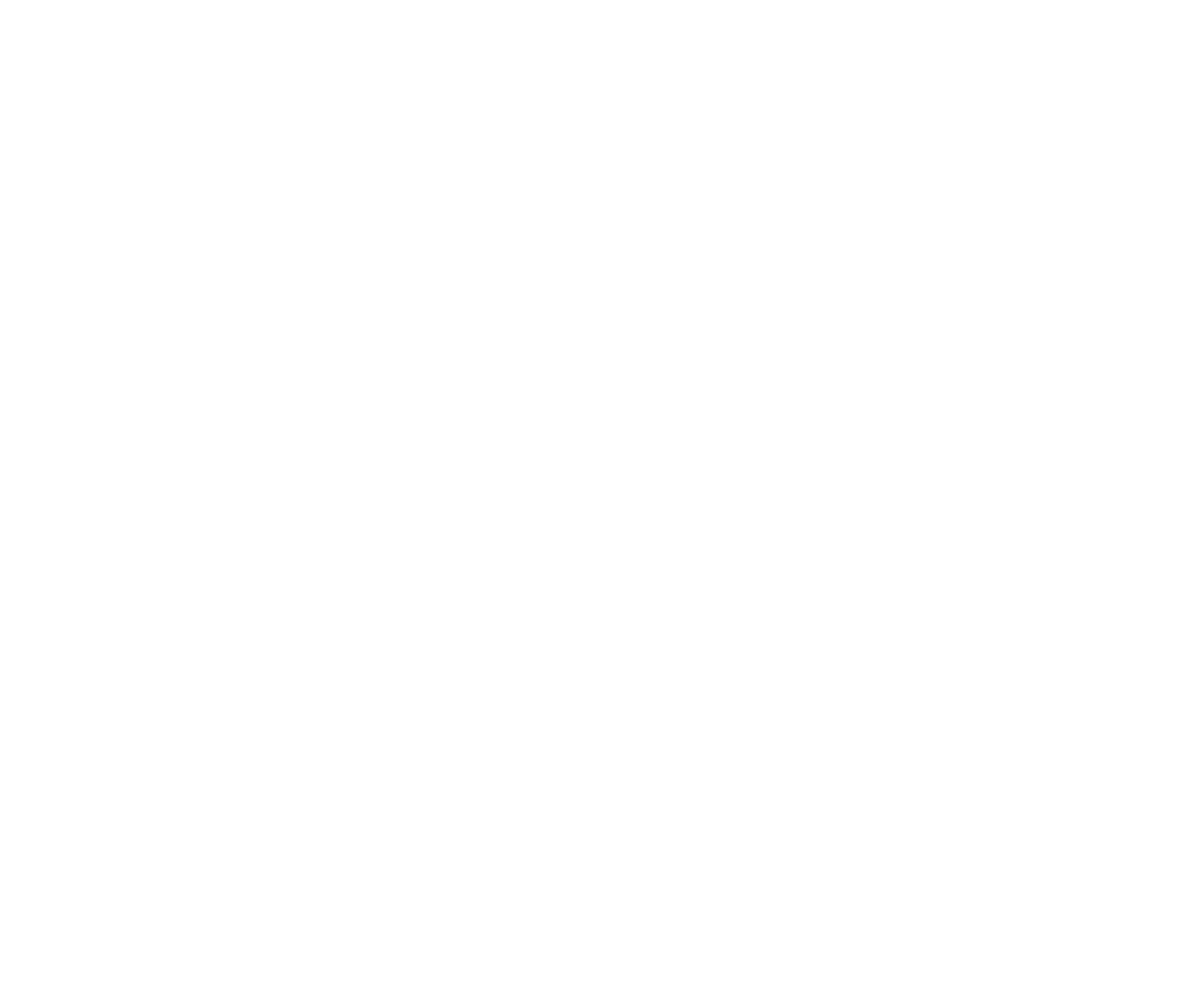
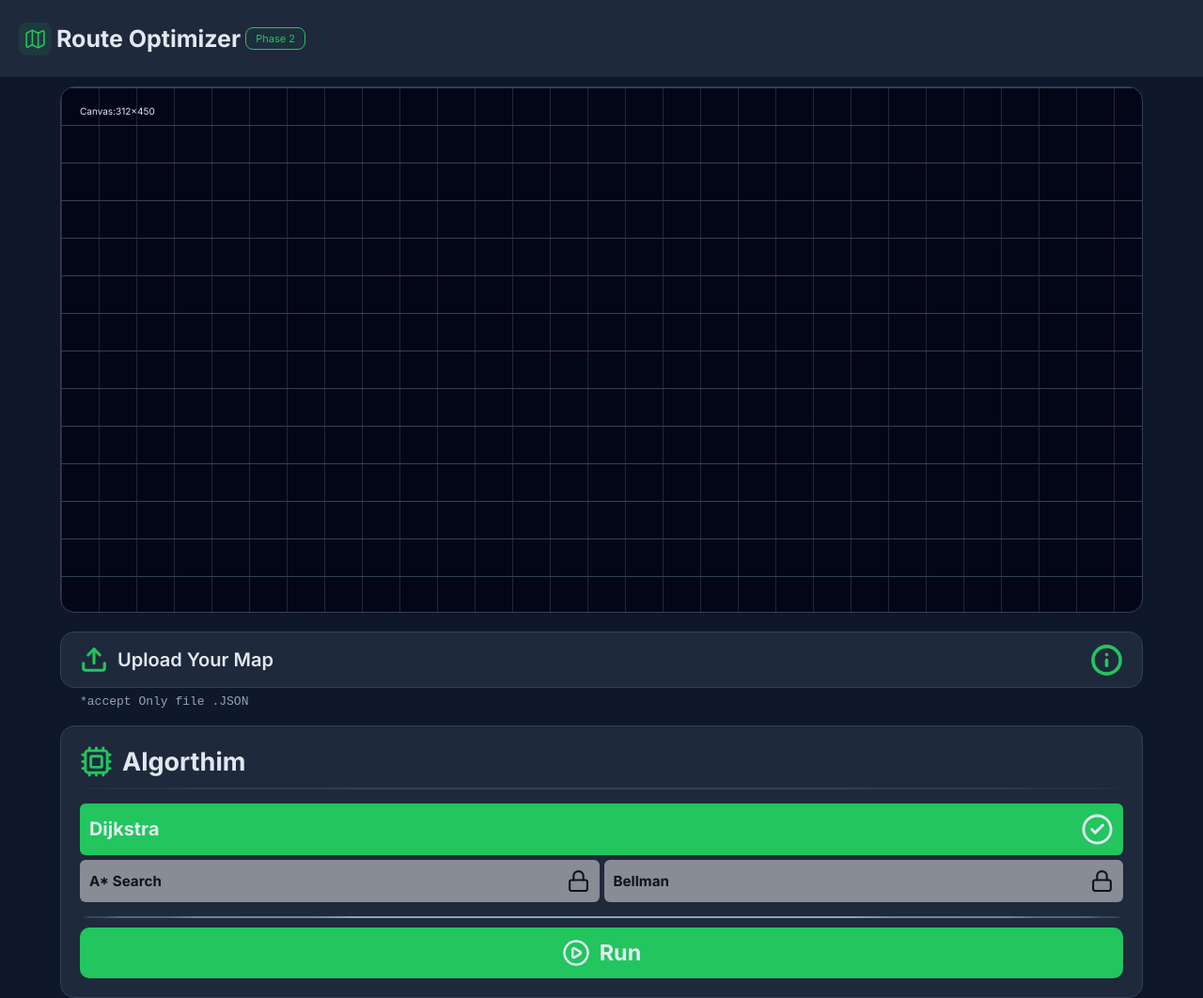
Before and after one commit to JoudN2001/Algorithm_Project, a plain HTML site: page src/index.html in a window 1280 px wide. Shown: the whole page at 94% size. Before the commit the page ends 800 px from the top, so only its background shows below. Drawn offline with nearby package versions, Linux system fonts and the light colour scheme; a web font is replaced by a local one.

Commit message:
refactor: update index.html structure and styles, add new CSS for layout and design

```diff
--- a/src/index.html
+++ b/src/index.html
@@ -4,10 +4,83 @@
 <head>
     <meta charset="UTF-8">
     <meta name="viewport" content="width=device-width, initial-scale=1.0">
-    <title>Route Optimaizer</title>
+    <title>Route Optimizer</title>
+    <link rel="preconnect" href="https://fonts.googleapis.com">
+    <link rel="preconnect" href="https://fonts.gstatic.com" crossorigin>
+    <link
+        href="https://fonts.googleapis.com/css2?family=Fragment+Mono:ital@0;1&family=Inter:ital,opsz,wght@0,14..32,100..900;1,14..32,100..900&display=swap"
+        rel="stylesheet">
+    <link rel="stylesheet" href="normalize.css">
+    <link rel="stylesheet" href="styles.css">
+    <script src="https://unpkg.com/lucide@latest"></script>
 </head>
 
 <body>
+    <!-- Header Section -->
+    <header>
+        <i data-lucide="map" class="header-icon" stroke-width="1.5"></i>
+        <h1 class="title">Route Optimizer<span class="phase">Phase 2</span></h1>
+    </header>
+
+    <!-- Main Content Section -->
+    <main class="cards">
+
+        <!-- Canvas -->
+        <div class="canvas card">
+            <span>Canvas:312x450</span>
+        </div>
+
+        <!-- Upload Button -->
+        <div class="upload card">
+            <div class="icon-text-upload">
+                <i data-lucide="upload"></i>
+                <button id="upload-btn" type="file">Upload Your Map</button>
+            </div>
+            <i data-lucide="info" id="info"></i>
+            <span class="note">*accept Only file .JSON</span>
+        </div>
+
+        <!-- Algorthim Selection -->
+        <div class="algorthim-select card">
+            <div class="algorthim">
+                <i data-lucide="cpu"></i>
+                <h2>Algorthim</h2>
+            </div>
+            <hr>
+            <div class="algorthim-btn">
+                <button id="run-dijkstra">
+                    <h3>Dijkstra</h3>
+                    <i data-lucide="circle-check"></i>
+                </button>
+                <div class="disabled">
+                    <button id="run-A*">
+                        <h3>A* Search</h3>
+                        <i data-lucide="lock"></i>
+                    </button>
+                    <button id="run-bellman">
+                        <h3>Bellman</h3>
+                        <i data-lucide="lock"></i>
+                    </button>
+                </div>
+            </div>
+            <hr>
+            <button id="run-btn">
+                <i data-lucide="play-circle"></i>
+                <h3>Run</h3>
+            </button>
+        </div>
+
+    </main>
+
+    <!-- Footer Section -->
+    <footer>
+
+    </footer>
+
+
+    <script>
+        lucide.createIcons();
+    </script>
     <script src="Dijkstra.js"></script>
 </body>
 
--- /dev/null
+++ b/src/styles.css
@@ -0,0 +1,263 @@
+*,
+*::before,
+*::after {
+    box-sizing: border-box;
+    padding: 0;
+    margin: 0;
+    font-family: "Inter", sans-serif;
+}
+
+:root {
+    --bk-dark: #0F172A;
+    --bg-card: #1e293b;
+    --text-main: #E2E8F0;
+    --text-muted: #94A3B8;
+    --primary: #22C55E;
+    --border: #334155;
+    font-size: 10px;
+}
+
+body {
+    height: 100vh;
+    width: 100%;
+    margin: 0;
+    padding: 0;
+    background-color: var(--bk-dark);
+}
+
+/* Header Styles */
+header {
+    width: auto;
+    background-color: var(--bg-card);
+    padding: 10px 20px;
+    color: var(--text-main);
+    display: flex;
+    flex-direction: row;
+    justify-content: flex-start;
+    align-items: center;
+
+}
+
+.header-icon {
+    width: 35px;
+    height: 35px;
+    background-color: #1E393F;
+    color: var(--primary);
+    border-radius: 8px;
+    display: flex;
+    justify-content: center;
+    align-items: center;
+    padding: 5px;
+}
+
+.title {
+    display: flex;
+    align-items: center;
+    justify-content: center;
+    padding: 0;
+    margin-left: 5px;
+    font-size: 2.5rem;
+    font-weight: 700;
+}
+
+.phase {
+    font-size: 1.1rem;
+    font-weight: 400;
+    text-align: center;
+    padding: 5px 10px;
+    margin-left: 5px;
+    border-radius: 8px;
+    border: solid 1px var(--primary);
+    color: var(--primary);
+    background-color: #1e393f65;
+}
+
+/* Main Content Styles */
+.cards {
+    width: 100%;
+    display: flex;
+    flex-direction: column;
+    align-items: center;
+    gap: 10px;
+}
+
+.card {
+    width: 90%;
+    background-color: var(--bg-card);
+    border-radius: 15px;
+    color: var(--text-main);
+    border: 1px solid var(--border);
+    padding: 20px;
+}
+
+/* Canvas Styles */
+.canvas {
+    margin: 10px 0;
+    height: calc(100vh - 240px);
+    border: 1px solid var(--border);
+    border-radius: 15px;
+    background-color: #020617;
+    background-image:
+        linear-gradient(#334155 1px, transparent 1px),
+        linear-gradient(90deg, #1e293b 1px, transparent 1px);
+    background-size: 40px 40px;
+}
+
+/* Upload Component Styles */
+.upload {
+    height: 60px;
+    display: flex;
+    flex-direction: row;
+    justify-content: space-between;
+    align-items: center;
+    margin-bottom: 30px;
+    background-color: var(--bg-card);
+}
+
+.note {
+    position: absolute;
+    top: 740px;
+    color: var(--text-muted);
+    font-size: 1.3rem;
+    align-self: left;
+    font-family: "Fragment Mono", monospace;
+}
+
+.upload button {
+    background-color: transparent;
+    color: var(--text-main);
+    border: none;
+    font-size: 2rem;
+    font-weight: 600;
+    cursor: pointer;
+}
+
+.upload svg {
+    color: var(--primary);
+    stroke-width: 0.25rem;
+    width: 30px;
+    height: 30px;
+}
+
+.upload svg#info {
+    width: 35px;
+    height: 35px;
+}
+
+.icon-text-upload {
+    display: flex;
+    flex-direction: row;
+    align-items: center;
+    justify-content: center;
+    gap: 10px;
+}
+
+/* Algorithm Selection Styles */
+.algorthim-select {
+    display: flex;
+    flex-direction: column;
+    align-items: start;
+}
+
+.algorthim {
+    display: flex;
+    flex-direction: row;
+    align-items: center;
+    font-size: 1.8rem;
+    gap: 10px;
+}
+
+.algorthim svg {
+    color: var(--primary);
+    width: 35px;
+    height: 35px;
+}
+
+.algorthim-select hr:nth-of-type(1) {
+    width: 100%;
+    margin-top: 10px;
+    border: 1.5px solid var(--border);
+    border-radius: 50%;
+}
+
+.algorthim-btn {
+    width: 100%;
+    display: flex;
+    flex-direction: column;
+    justify-content: center;
+    gap: 5px;
+    margin: 15px 0;
+}
+
+#run-dijkstra,
+#run-A\*,
+#run-bellman {
+    padding: 10px;
+    font-size: 1.7rem;
+    width: 100%;
+    display: flex;
+    flex-direction: row;
+    justify-content: space-between;
+    align-items: center;
+    border: none;
+    border-radius: 6px;
+}
+
+#run-dijkstra {
+    background-color: var(--primary);
+    color: var(--text-main);
+}
+
+#run-A\*,
+#run-bellman {
+    font-size: 1.3rem;
+}
+
+#run-dijkstra svg {
+    width: 35px;
+    height: 35px;
+    color: var(--text-main);
+}
+
+#run-A\* svg,
+#run-bellman svg {
+    width: 25px;
+    height: 25px;
+}
+
+#run-btn {
+    width: 100%;
+    padding: 12px;
+    display: flex;
+    justify-content: center;
+    align-items: center;
+    gap: 10px;
+    font-size: 2rem;
+    color: var(--text-main);
+    background-color: var(--primary);
+    border: none;
+    border-radius: 10px;
+    cursor: pointer;
+}
+
+#run-btn svg {
+    width: 30px;
+    height: 30px;
+    color: var(--text-main);
+}
+
+.disabled {
+    display: flex;
+    flex-direction: row;
+    opacity: 0.5;
+    gap: 5px;
+    pointer-events: none;
+    cursor: not-allowed;
+}
+
+.algorthim-select hr:nth-of-type(2) {
+    width: 100%;
+    margin-bottom: 10px;
+    border: 1px solid var(--text-muted);
+    border-radius: 50%;
+}
```
Also changed, not shown: src/normalize.css (added), src/style.css (deleted).
